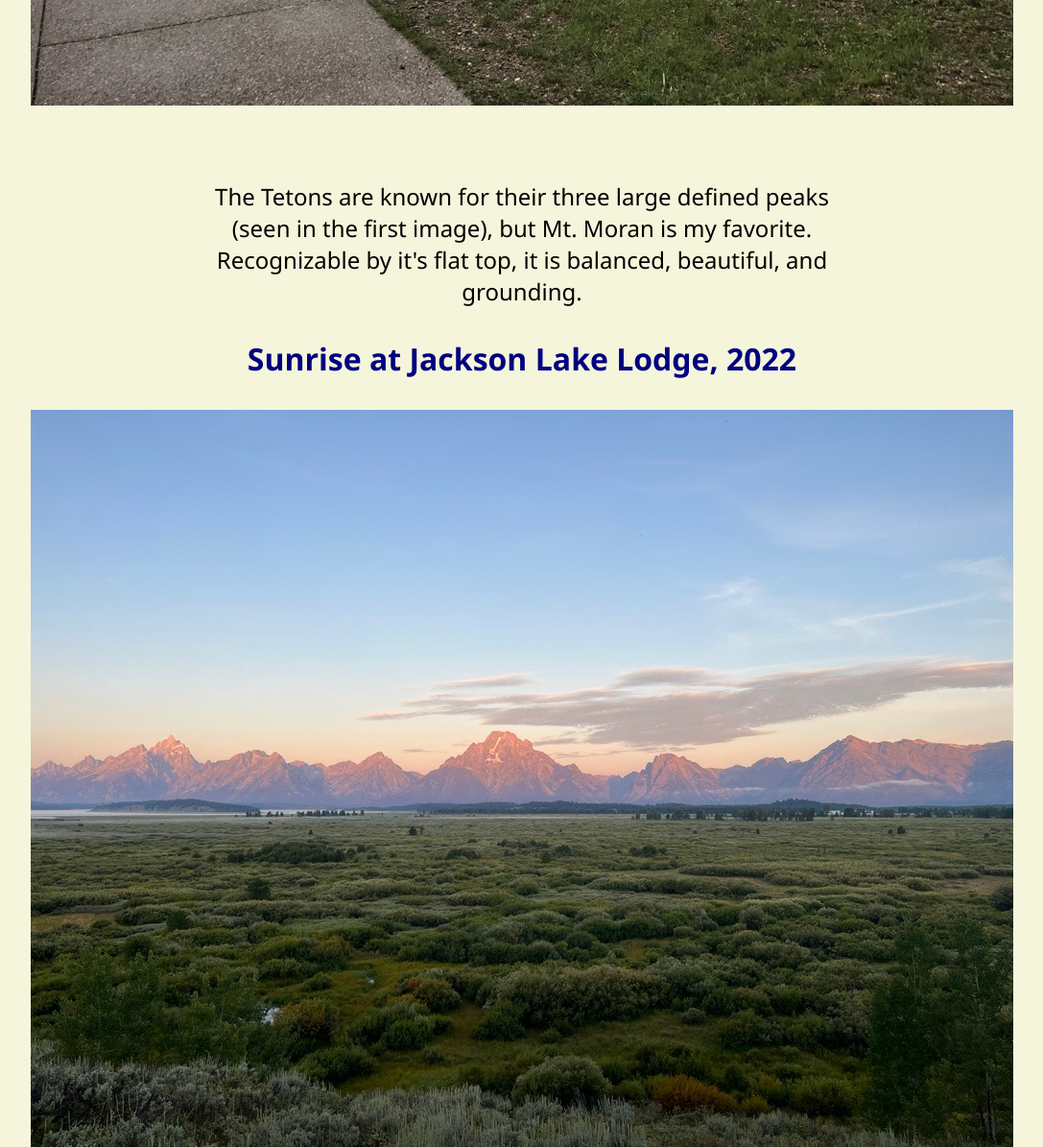
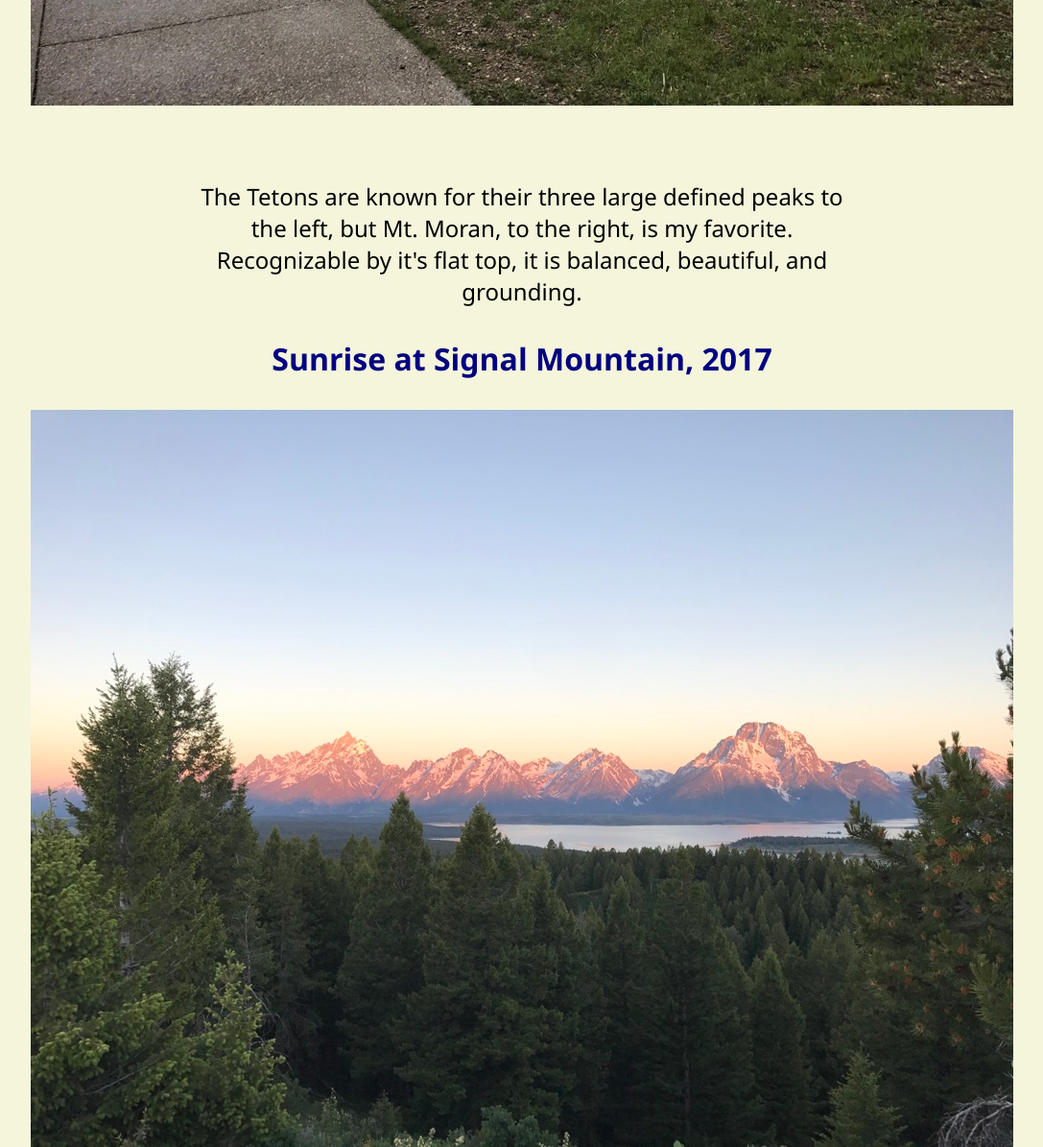
Before and after one commit to mariacat2117/code_project, a plain HTML site: page index.html in a window 1280 px wide. Shown: the part 2120-3315 px from the top of the page at 96% size, without its empty margins (96-1183 px from the left). Drawn offline with Linux system fonts and the light colour scheme.

Commit message:
remove-sunrise

```diff
--- a/index.html
+++ b/index.html
@@ -23,10 +23,7 @@
             <p>Here are some of my own pictures from over the years:</p>
             <h3>My 18th Birthday! June 20th</h3>
             <img src="Images/Birthday.jpg">
-            <p>The Tetons are known for their three large defined peaks (seen in the first image), but Mt. Moran is my favorite. Recognizable by it's flat top, it is balanced, beautiful, and grounding.</p>
-            <h3>Sunrise at Jackson Lake Lodge, 2022</h3>
-            <img src="Images/Sunrise2022.jpg">
-            <p>I'm not a morning person, but I will always wake up early for a mountain sunrise :)</p>
+            <p>The Tetons are known for their three large defined peaks to the left, but Mt. Moran, to the right, is my favorite. Recognizable by it's flat top, it is balanced, beautiful, and grounding.</p>
             <h3>Sunrise at Signal Mountain, 2017</h3>
             <img src="Images/SignalMnt.jpg">
             <p>Fun fact: I have been to The Tetons five times.</p>
```
